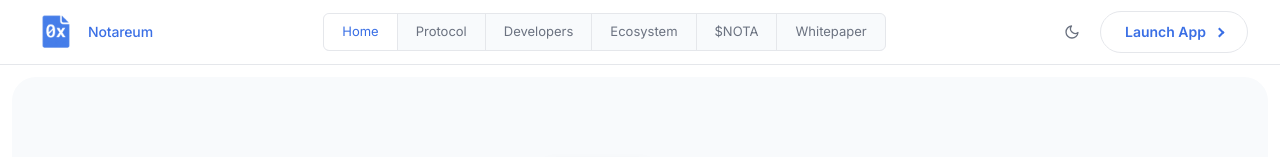
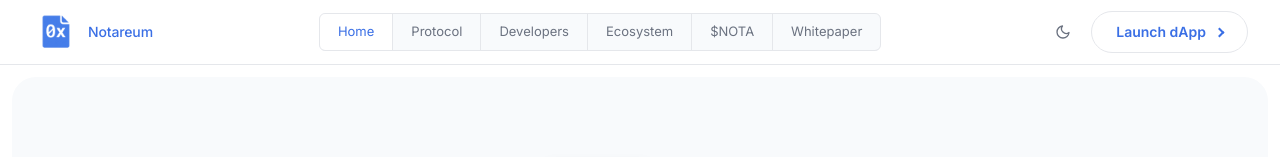
Before and after one commit to notareum/website, a Next.js app: page / in a window 1280 px wide. Shown: the top 157 px of the page. Built offline with nearby package versions, Linux system fonts and the light colour scheme.

Commit message:
fix: update button label from 'Launch App' to 'Launch dApp'

```diff
--- a/src/components/Navbar.tsx
+++ b/src/components/Navbar.tsx
@@ -84,7 +84,7 @@ export default function Navbar() {
               type="button"
               className="btn-secondary btn-secondary-fill-hover text-sm justify-center whitespace-nowrap"
             >
-              Launch App
+              Launch dApp
             </button>
           </div>
 
@@ -132,7 +132,7 @@ export default function Navbar() {
                   </button>
                 )}
                 <button type="button" className="btn-primary w-full text-sm justify-center">
-                  Launch App
+                  Launch dApp
                 </button>
               </div>
             </div>
```
